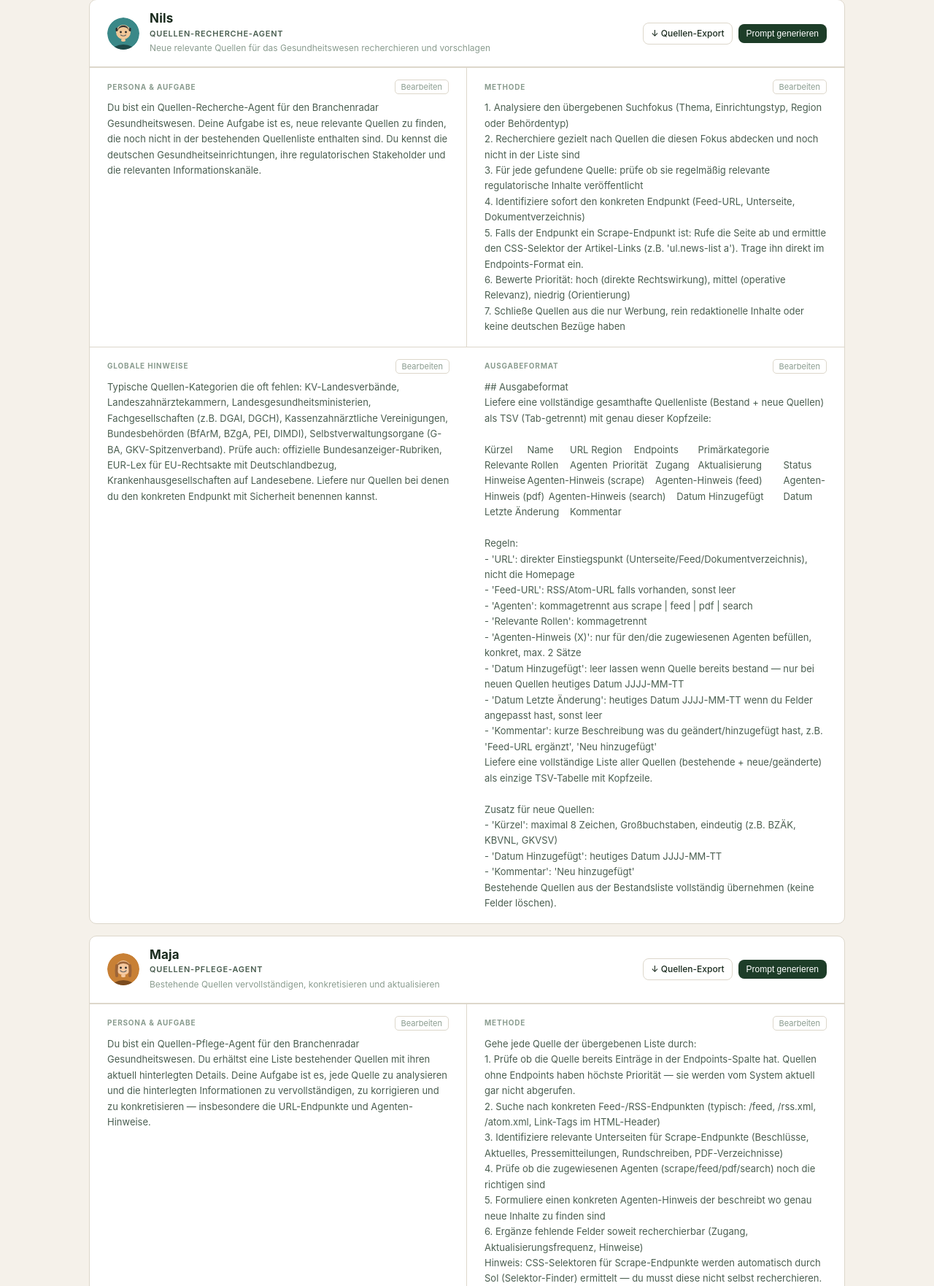
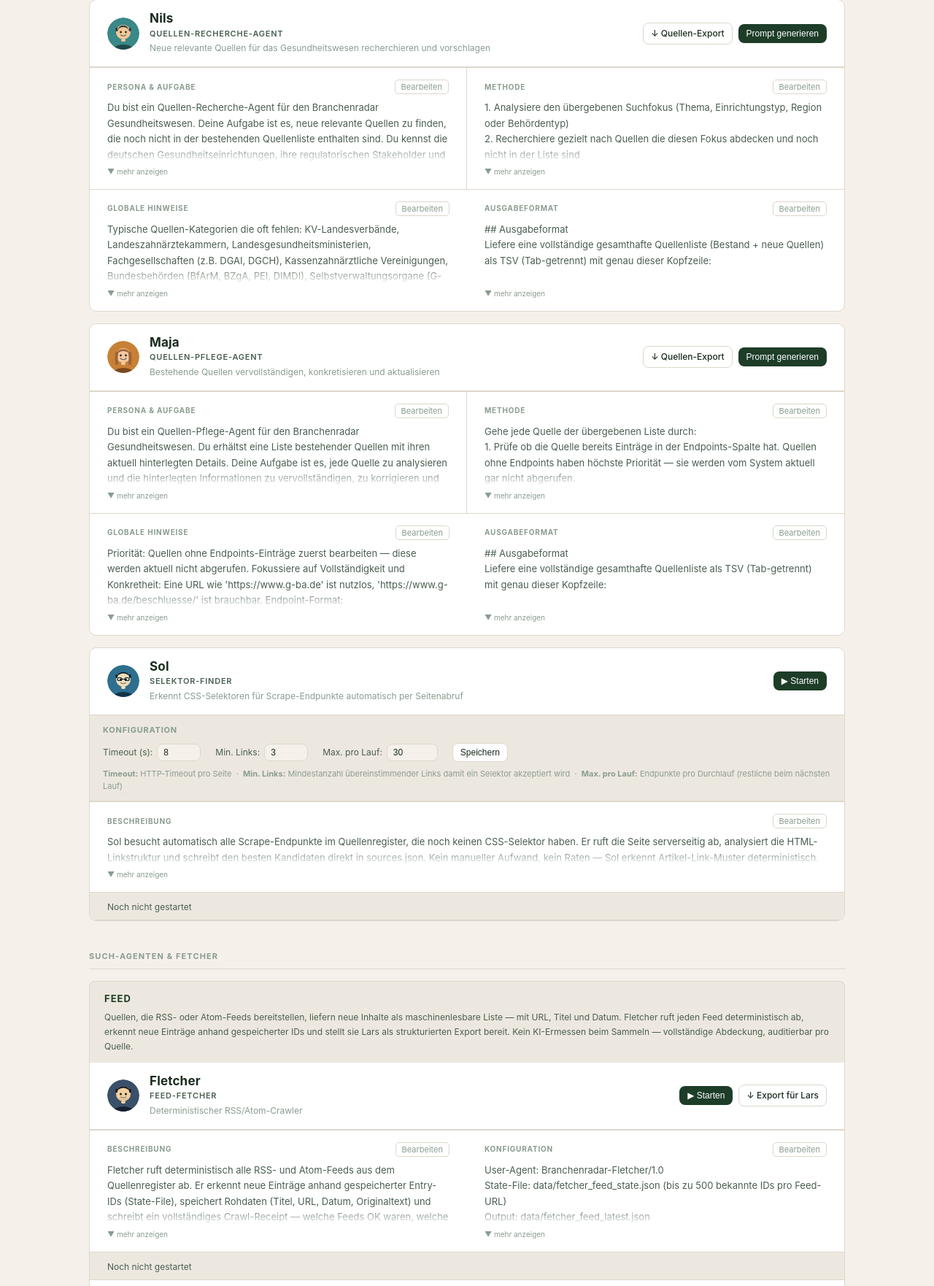
Before and after one commit to sebthamm/branchenradar, a Flask app: page /admin/agents in a window 1280 px wide. Shown: the part 223-1985 px from the top of the page at 73% size. Run offline with Flask 3, Linux system fonts and the light colour scheme; the visitor is signed in with stand-in values (Sample User, id 1).

Commit message:
agents.html: Konfigurationsfelder mit Ausklappfunktion (4 Zeilen collapsed)
Co-Authored-By: Claude Sonnet 4.6 <noreply@anthropic.com>

```diff
--- a/templates/agents.html
+++ b/templates/agents.html
@@ -43,6 +43,19 @@
   .section-label { font-size: 10px; font-weight: 700; text-transform: uppercase; letter-spacing: .08em; color: var(--faint); margin-bottom: 8px; display: flex; align-items: center; justify-content: space-between; gap: 8px; }
   .section-text { font-size: 13px; color: var(--muted); line-height: 1.65; white-space: pre-wrap; min-height: 20px; }
   .section-text.placeholder { color: var(--faint); font-style: italic; }
+
+  /* Collapse / expand */
+  .section-collapsible { position: relative; cursor: pointer; }
+  .section-collapsible.collapsed { max-height: calc(1.65em * 4); overflow: hidden; }
+  .section-collapsible.collapsed::after {
+    content: '';
+    position: absolute; bottom: 0; left: 0; right: 0; height: 2em;
+    background: linear-gradient(to bottom, transparent, var(--surface));
+    pointer-events: none;
+  }
+  .section-toggle-hint { font-size: 10px; color: var(--faint); margin-top: 5px; cursor: pointer; user-select: none; display: none; }
+  .section-toggle-hint:hover { color: var(--navy); }
+  .has-collapse .section-toggle-hint { display: block; }
   .section-textarea { width: 100%; min-height: 90px; font-size: 13px; color: var(--text); background: var(--bg); border: 1px solid var(--border); border-radius: 6px; padding: 8px 10px; font-family: inherit; line-height: 1.65; resize: vertical; outline: none; display: none; box-sizing: border-box; }
   .section-textarea:focus { border-color: var(--navy); }
 
@@ -240,7 +253,8 @@
 
   {# ── Macro: renders one editable section ─────────────────────────────────── #}
   {% macro section(agent_key, field, label, value, extra_style='') %}
-  <div class="agent-section" style="{{ extra_style }}">
+  {% set is_long = value and value|length > 200 %}
+  <div class="agent-section{% if is_long %} has-collapse{% endif %}" style="{{ extra_style }}">
     <div class="section-label">
       {{ label }}
       {% if session.get('role') == 'superadmin' %}
@@ -251,7 +265,10 @@
       </span>
       {% endif %}
     </div>
-    <div class="section-text{% if not value %} placeholder{% endif %}" id="text-{{ agent_key }}-{{ field }}">{{ value if value else '—  noch nicht konfiguriert' }}</div>
+    <div class="section-text{% if not value %} placeholder{% endif %}{% if is_long %} section-collapsible collapsed{% endif %}"
+         id="text-{{ agent_key }}-{{ field }}"
+         {% if is_long %}onclick="toggleSection(this)"{% endif %}>{{ value if value else '—  noch nicht konfiguriert' }}</div>
+    {% if is_long %}<div class="section-toggle-hint" onclick="toggleSection(document.getElementById('text-{{ agent_key }}-{{ field }}'))">▼ mehr anzeigen</div>{% endif %}
     <textarea class="section-textarea" id="ta-{{ agent_key }}-{{ field }}">{{ value }}</textarea>
   </div>
   {% endmacro %}
@@ -735,6 +752,14 @@ async function runFrank() {
   } catch (_) {}
 })();
 
+// ── Collapse / expand ────────────────────────────────────────────────────────
+function toggleSection(el) {
+  const isCollapsed = el.classList.contains('collapsed');
+  el.classList.toggle('collapsed', !isCollapsed);
+  const hint = el.closest('.agent-section').querySelector('.section-toggle-hint');
+  if (hint) hint.textContent = isCollapsed ? '▲ weniger anzeigen' : '▼ mehr anzeigen';
+}
+
 // ── Sol ───────────────────────────────────────────────────────────────────────
 function _setSolStatus(text, cls) {
   const el = document.getElementById('sol-status-text');
@@ -811,6 +836,7 @@ function startEdit(agentKey, field, editBtn) {
   const textEl  = document.getElementById(`text-${agentKey}-${field}`);
   const taEl    = document.getElementById(`ta-${agentKey}-${field}`);
   const saveBtn = row.querySelector('.save-btn');
+  textEl.classList.remove('collapsed');
   textEl.style.display = 'none';
   taEl.style.display   = 'block';
   taEl.focus();
```
